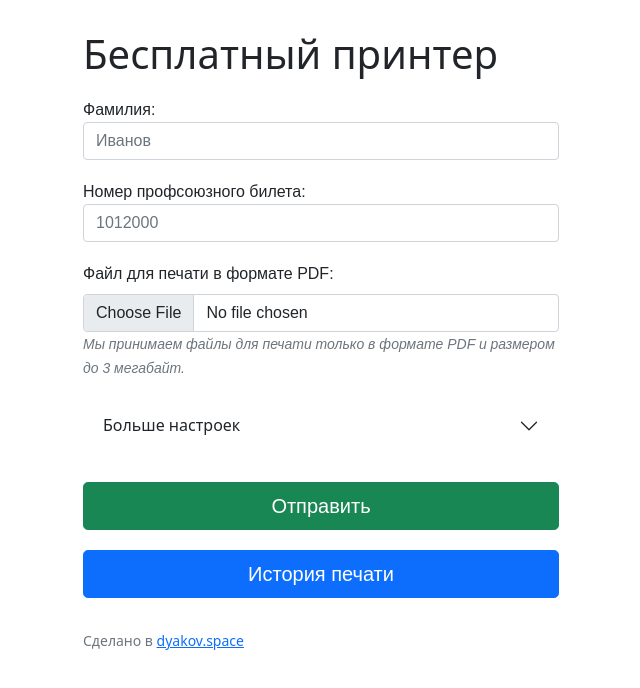
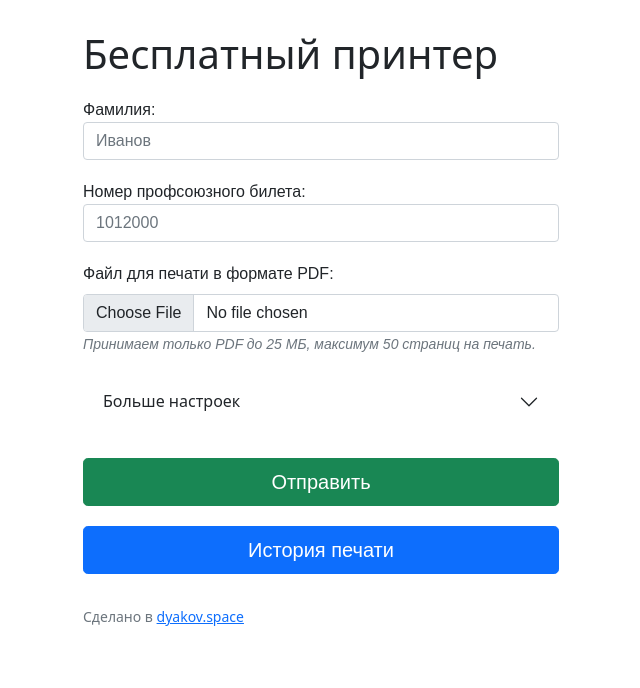
Before and after one commit to profcomff/print-webapp, a Vue app: page / in a window 1280 px wide. Shown: the top 688 px of the page, without its empty margins (319-959 px from the left). Built offline with nearby package versions, Linux system fonts and the light colour scheme.

Commit message:
add limit description (#41)

```diff
--- a/src/components/SendTaskDialog.vue
+++ b/src/components/SendTaskDialog.vue
@@ -39,8 +39,7 @@
       />
       <small id="fileHelp" class="form-text text-muted">
         <i>
-          Мы принимаем файлы для печати только в формате PDF и размером до 3
-          мегабайт.
+          Принимаем только PDF до 25 МБ, максимум 50 страниц на печать.
         </i>
       </small>
     </div>
```
